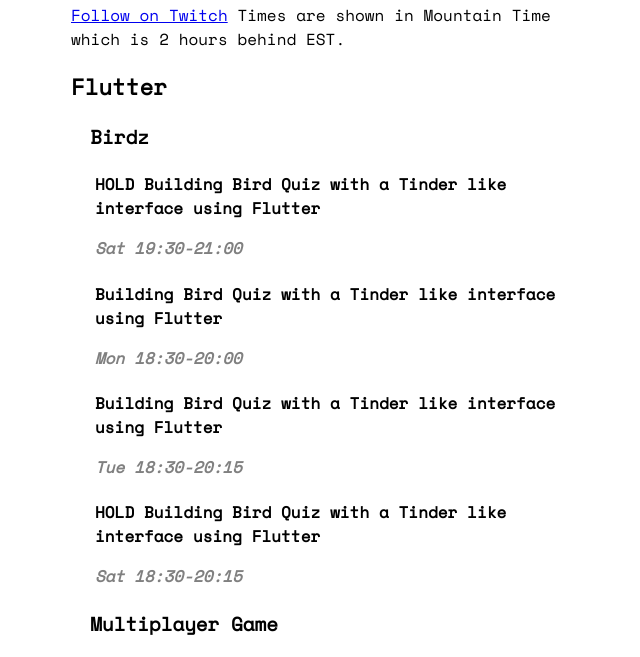
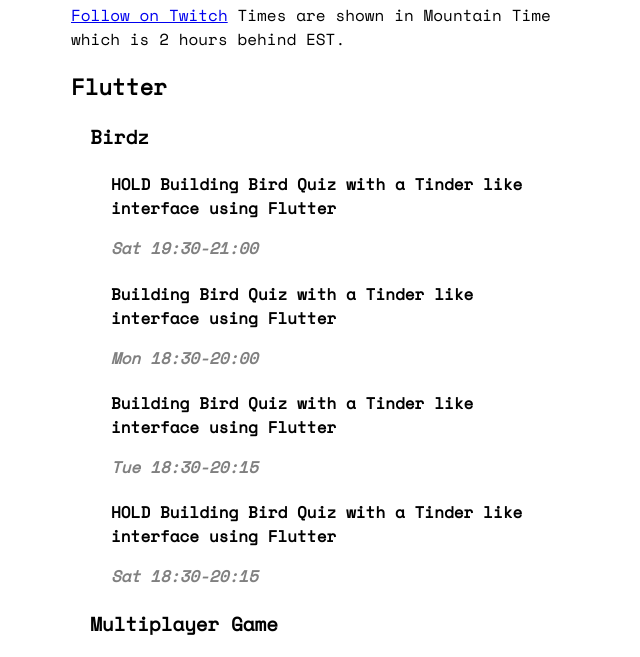
Before and after one commit to thlorenz/twitch, a plain HTML site: page schedule.html in a window 1280 px wide. Shown: the part 118-775 px from the top of the page, without its empty margins (319-959 px from the left). Drawn offline with nearby package versions, Linux system fonts and the light colour scheme.

Commit message:
schedule: indenting item headers a bit more

```diff
--- a/css/index.css
+++ b/css/index.css
@@ -25,7 +25,7 @@ h3 {
 }
 h4 {
   font-size: 1em;
-  padding-left: 1.5em;
+  padding-left: 2.5em;
 }
 h5 {
   font-size: 0.8em;
```
